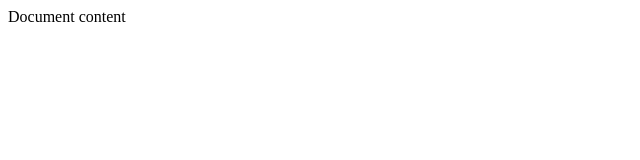
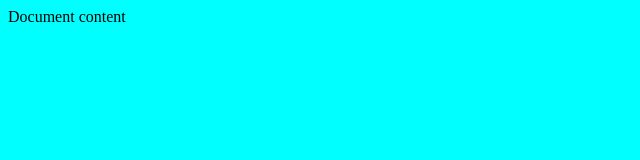
Before and after one commit to saishasolanki/html-quiz, a plain HTML site: page index.html in a window 1280 px wide. Shown: the whole page, without its empty margins (0-640 px from the left). Drawn offline with Linux system fonts and the light colour scheme.

Commit message:
added style to body

```diff
--- a/index.html
+++ b/index.html
@@ -1,6 +1,13 @@
 <!DOCTYPE html>
 
-<head></head>
+<head>
+<style>
+    body {
+        background-color: aqua;
+    }
+</style>
+
+</head>
 
 <body>
     Document content
```
